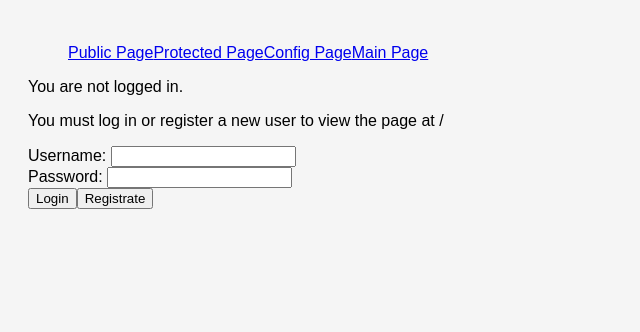
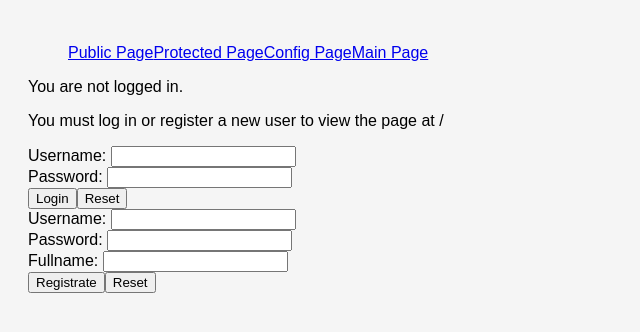
Before and after one commit to EgorVisual/webpack-frontend, a React app: page /login in a window 1280 px wide. Shown: the top 332 px of the page, without its empty margins (0-640 px from the left). Built offline with nearby package versions, Linux system fonts and the light colour scheme.

Commit message:
Добавлена регистрация пользователя.

```diff
--- a/src/App.js
+++ b/src/App.js
@@ -33,7 +33,6 @@ export default function App() {
                   <RequireAuth>
                     <Configuration/>
                   </RequireAuth>}/>
-
             </Routes>
           </AuthProvider>
     );
--- a/src/components/Todo/todo-card/TodoCard.js
+++ b/src/components/Todo/todo-card/TodoCard.js
@@ -1,5 +1,6 @@
 import React from 'react';
 import TodoMenu from "../todo-menu/TodoMenu";
+import '../../../static/styles/todo.scss'
 
 const TodoCard = () => {
 
--- a/src/components/Todo/todo-main/TodoMain.js
+++ b/src/components/Todo/todo-main/TodoMain.js
@@ -1,6 +1,5 @@
 import React from 'react';
 import TodoCard from "../todo-card/TodoCard";
-import TodoMenu from "../todo-menu/TodoMenu";
 
 const TodoMain = () => {
     return (
--- a/src/components/Todo/todo-menu/TodoMenu.js
+++ b/src/components/Todo/todo-menu/TodoMenu.js
@@ -1,12 +1,9 @@
 import React from 'react';
+import '../../../static/styles/todo.scss'
 
 const TodoMenu = () => {
-        function getAuthorizationPage(){
-        window.location.href = '../../../webpack-frontend/dist/auth.html'
-    }
     return (
         <div className="todo__menu menu">
-            <button className="menu__exit menu-button" onClick={getAuthorizationPage}>Exit</button>
             <span className="menu__counter">items left</span>
             <div className="menu__filter menu-filter">
                 <button className="menu-filter__button menu-button filter-all" >All</button>
--- a/src/modules/auth/AuthProvider.js
+++ b/src/modules/auth/AuthProvider.js
@@ -3,6 +3,7 @@ import { useState } from 'react'
 import authorization from "../../servicers/auth";
 import { AuthContext } from "../../context";
 import updateUser from "../../servicers/updateInfo";
+import createUser from "../../servicers/createUser";
 
 export default function AuthProvider({ children }) {
     let [user, setUser] = useState(null);
@@ -26,13 +27,13 @@ export default function AuthProvider({ children }) {
         });
     };
 
-    let createNewUser = (userInfo, callback) => {
-        return updateUser.updateInfo(user.id, setUser, userInfo,() => {
+    let createNewUser = (userLogin,userPassword,userFullname, callback) => {
+        return createUser.createNewUser(setUser, userLogin,userPassword,userFullname,() => {
             callback();
         });
     };
 
-    let value = { user, signIn, signOut, updateInfo };
+    let value = { user, signIn, signOut, updateInfo, createNewUser };
 
     return <AuthContext.Provider value={value}>{children}</AuthContext.Provider>;
 }
--- a/src/pages/LoginPage.js
+++ b/src/pages/LoginPage.js
@@ -29,6 +29,21 @@ const LoginPage = () => {
         });
     }
 
+    function registrate(event) {
+        event.preventDefault();
+
+        let formData = new FormData(event.currentTarget);
+        let username = formData.get("username");
+        let password = formData.get("password");
+        let fullname = formData.get("fullname");
+
+        if (username && password && fullname) {
+            auth.createNewUser(username, password, fullname, () => {
+                navigate(from, {replace: true});
+            });
+        }
+    }
+
     return (
         <div>
             <p>You must log in or register a new user to view the page at {from}</p>
@@ -38,7 +53,16 @@ const LoginPage = () => {
                     <div>Password: <input name="password" type="text"/></div>
                 </label>{" "}
                 <button type="submit">Login</button>
-                <button type="registration">Registrate</button>
+                <button type="reset">Reset</button>
+            </form>
+            <form onSubmit={registrate}>
+                <label>
+                    <div>Username: <input name="username" type="text"/></div>
+                    <div>Password: <input name="password" type="text"/></div>
+                    <div>Fullname: <input name="fullname" type="text"/></div>
+                </label>{" "}
+                <button type="submit">Registrate</button>
+                <button type="reset">Reset</button>
             </form>
         </div>
     );
--- a/src/servicers/userService.js
+++ b/src/servicers/userService.js
@@ -20,11 +20,16 @@ export default class UserService {
         return res.data
     }
 
-    async createNewUserRequest(userId, userInfo) {
+    async createNewUserRequest(userLogin, userPassword, userFullname) {
+        const user = (await api.get('/api/user/')).data.filter(user => ((user.username === userLogin) || (user.password === userPassword)))[0];
+        console.log(user)
+        if(user){
+            return null
+        }
         const res = (await api.post('/api/user/', {
-            username: userInfo.username,
-            password: userInfo.password,
-            fullname: 'none',
+            username: userLogin,
+            password: userPassword,
+            fullname: userFullname,
             role: 'none',
             group: 'none'
         }));
```
Also changed, not shown: src/pages/Main.js (+3 -11 lines).
